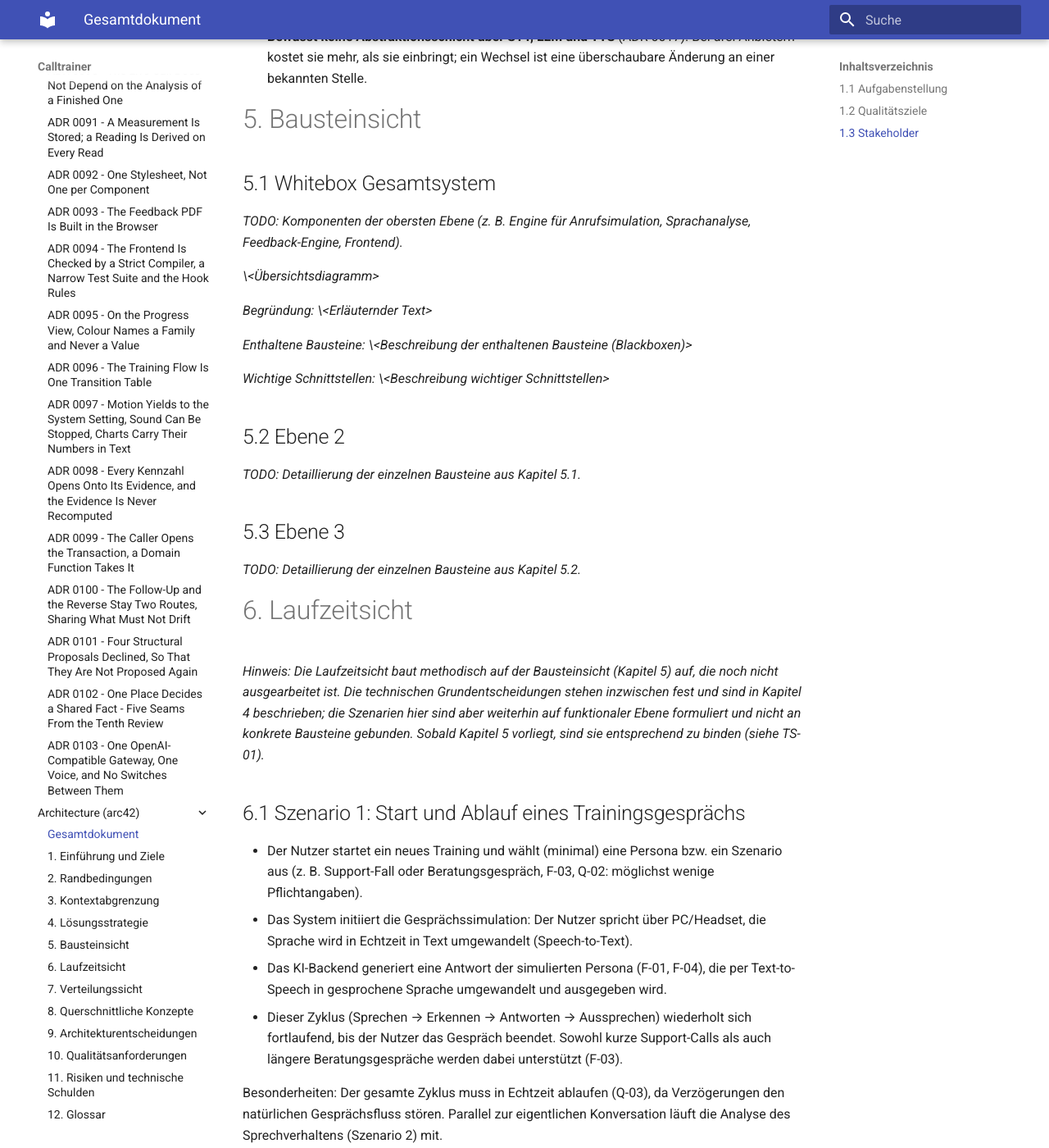
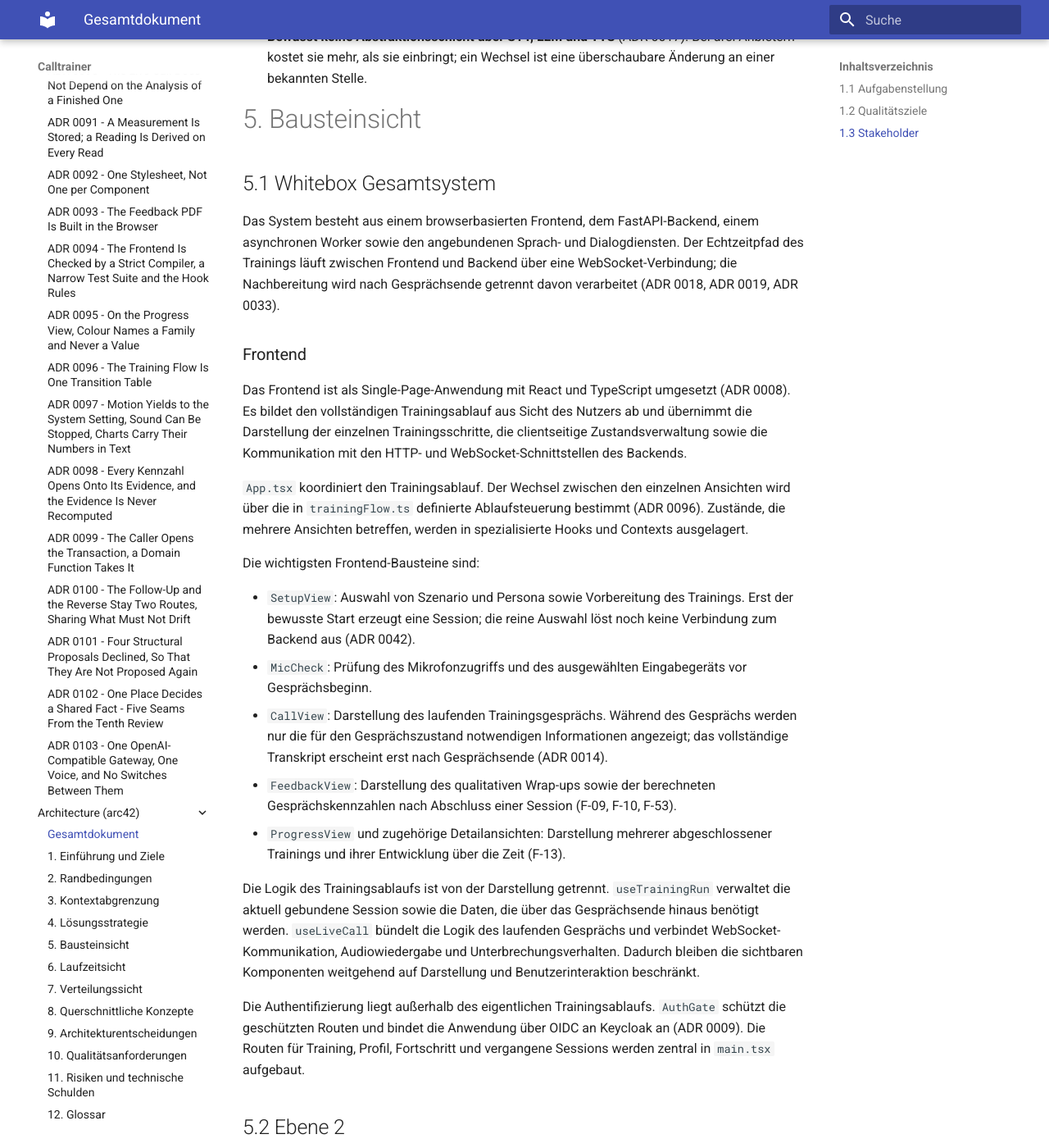
Before and after one commit to WIBWL/direkt-calltrainer, an MkDocs documentation site: the page built from docs/arc42.md, in a window 1280 px wide and 1400 px high, scrolled down 8137 px. Shown: the whole window at 82% size. Built offline with MkDocs 1.6.1 and Material for MkDocs 9.7.7, drawn with Linux system fonts in a browser that asks for light colours.

Commit message:
Document frontend architecture in arc42

```diff
--- a/docs/arc42.md
+++ b/docs/arc42.md
@@ -176,15 +176,25 @@ Der Engpass ist die Kette aus Spracherkennung, Antwortgenerierung und Sprachsynt
 
 ## 5.1 Whitebox Gesamtsystem
 
-*TODO: Komponenten der obersten Ebene (z. B. Engine für Anrufsimulation, Sprachanalyse, Feedback-Engine, Frontend).*
+Das System besteht aus einem browserbasierten Frontend, dem FastAPI-Backend, einem asynchronen Worker sowie den angebundenen Sprach- und Dialogdiensten. Der Echtzeitpfad des Trainings läuft zwischen Frontend und Backend über eine WebSocket-Verbindung; die Nachbereitung wird nach Gesprächsende getrennt davon verarbeitet (ADR 0018, ADR 0019, ADR 0033).
 
-*\<Übersichtsdiagramm\>*
+### Frontend
 
-*Begründung: \<Erläuternder Text\>*
+Das Frontend ist als Single-Page-Anwendung mit React und TypeScript umgesetzt (ADR 0008). Es bildet den vollständigen Trainingsablauf aus Sicht des Nutzers ab und übernimmt die Darstellung der einzelnen Trainingsschritte, die clientseitige Zustandsverwaltung sowie die Kommunikation mit den HTTP- und WebSocket-Schnittstellen des Backends.
 
-*Enthaltene Bausteine: \<Beschreibung der enthaltenen Bausteine (Blackboxen)\>*
+`App.tsx` koordiniert den Trainingsablauf. Der Wechsel zwischen den einzelnen Ansichten wird über die in `trainingFlow.ts` definierte Ablaufsteuerung bestimmt (ADR 0096). Zustände, die mehrere Ansichten betreffen, werden in spezialisierte Hooks und Contexts ausgelagert.
 
-*Wichtige Schnittstellen: \<Beschreibung wichtiger Schnittstellen\>*
+Die wichtigsten Frontend-Bausteine sind:
+
+- `SetupView`: Auswahl von Szenario und Persona sowie Vorbereitung des Trainings. Erst der bewusste Start erzeugt eine Session; die reine Auswahl löst noch keine Verbindung zum Backend aus (ADR 0042).
+- `MicCheck`: Prüfung des Mikrofonzugriffs und des ausgewählten Eingabegeräts vor Gesprächsbeginn.
+- `CallView`: Darstellung des laufenden Trainingsgesprächs. Während des Gesprächs werden nur die für den Gesprächszustand notwendigen Informationen angezeigt; das vollständige Transkript erscheint erst nach Gesprächsende (ADR 0014).
+- `FeedbackView`: Darstellung des qualitativen Wrap-ups sowie der berechneten Gesprächskennzahlen nach Abschluss einer Session (F-09, F-10, F-53).
+- `ProgressView` und zugehörige Detailansichten: Darstellung mehrerer abgeschlossener Trainings und ihrer Entwicklung über die Zeit (F-13).
+
+Die Logik des Trainingsablaufs ist von der Darstellung getrennt. `useTrainingRun` verwaltet die aktuell gebundene Session sowie die Daten, die über das Gesprächsende hinaus benötigt werden. `useLiveCall` bündelt die Logik des laufenden Gesprächs und verbindet WebSocket-Kommunikation, Audiowiedergabe und Unterbrechungsverhalten. Dadurch bleiben die sichtbaren Komponenten weitgehend auf Darstellung und Benutzerinteraktion beschränkt.
+
+Die Authentifizierung liegt außerhalb des eigentlichen Trainingsablaufs. `AuthGate` schützt die geschützten Routen und bindet die Anwendung über OIDC an Keycloak an (ADR 0009). Die Routen für Training, Profil, Fortschritt und vergangene Sessions werden zentral in `main.tsx` aufgebaut.
 
 ## 5.2 Ebene 2
 
```
